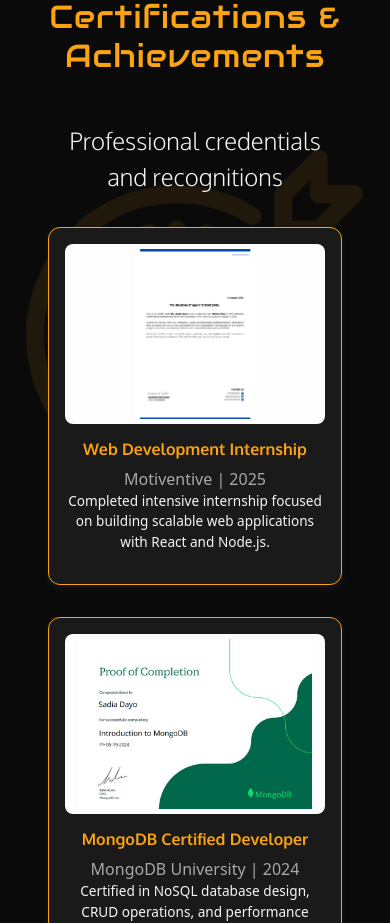
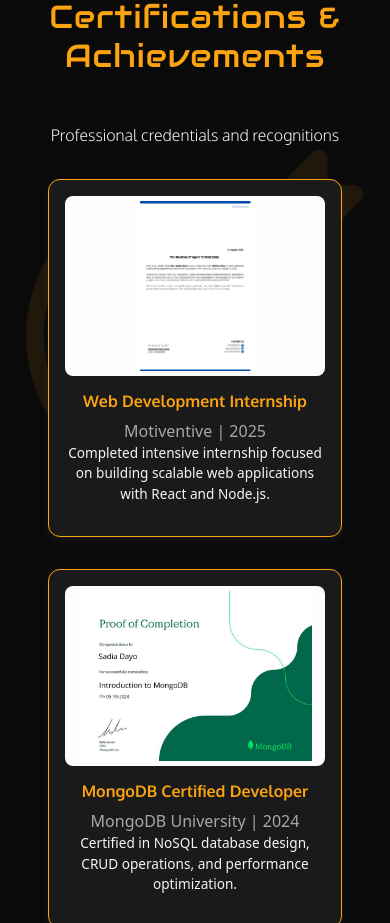
Before and after one commit to SadiaDayo/portfolio, a React (Create React App) app: page / in a window 390 px wide. Shown: the part 6200-7123 px from the top of the page. Built offline with nearby package versions, Linux system fonts and the light colour scheme.

Commit message:
Update Experience.css

```diff
--- a/src/components/Experience.css
+++ b/src/components/Experience.css
@@ -328,6 +328,12 @@
 
 /* Responsive Cert Section */
 @media (max-width: 768px) {
+  .section-icon{
+     font-size: 2rem;
+  }
+  .section-subtitle{
+    font-size: 1rem;
+  }
   .cert-card {
     padding: 1rem;
   }
```
